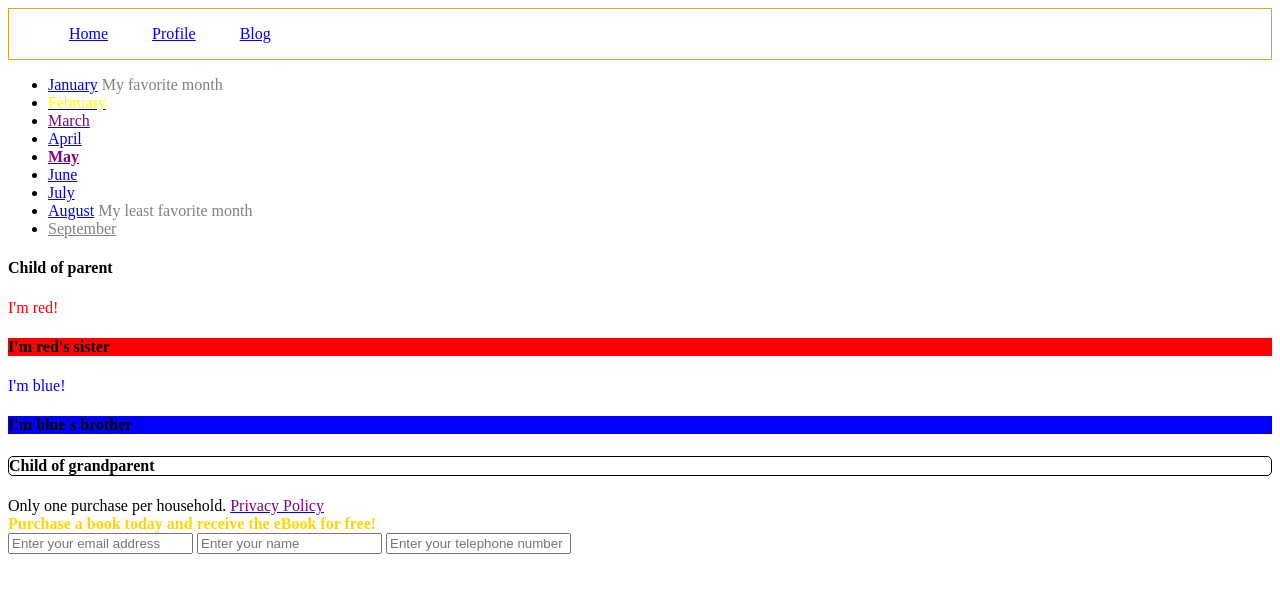
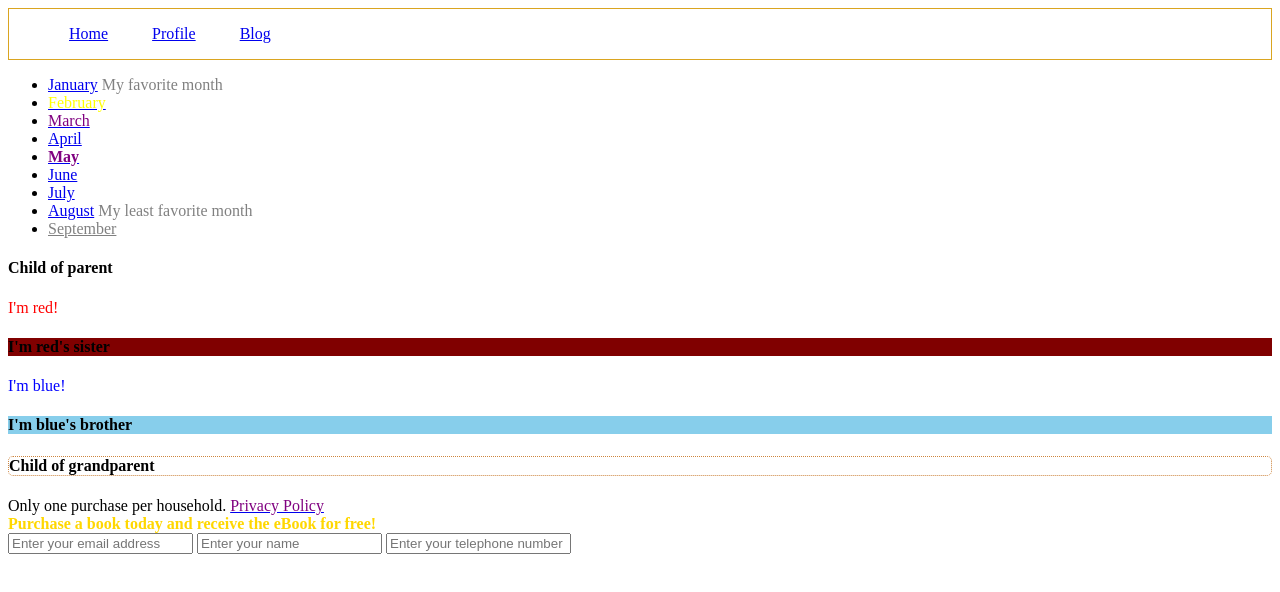
Before and after one commit to robbyhecht/CSS-Exercise-Novice, a plain HTML site: page index.html in a window 1280 px wide. Drawn offline with Linux system fonts and the light colour scheme.

Commit message:
made changes to css colors

```diff
--- a/selectors.css
+++ b/selectors.css
@@ -30,15 +30,15 @@ a .disabled {
 }
 
 .parent div:first-child + h4 {
-  background-color: red;
+  background-color: maroon;
 }
 
 .parent div:nth-of-type(2) + h4 {
-  background-color: blue;
+  background-color: skyblue;
 }
 
 .grandparent > h4 {
-  border: 1px solid;
+  border: 1px dotted peru;
   border-radius: 5px;
 }
 
```
